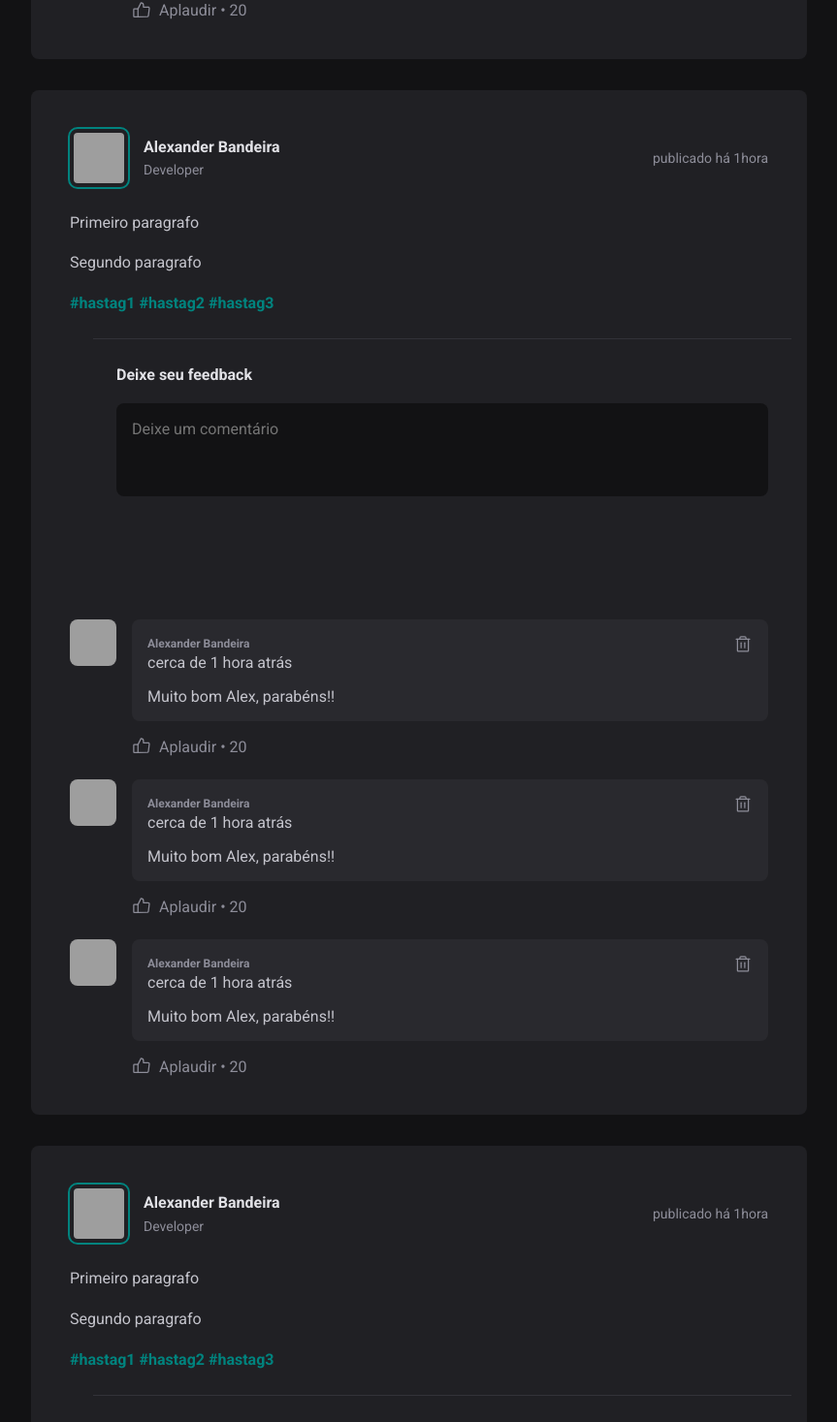
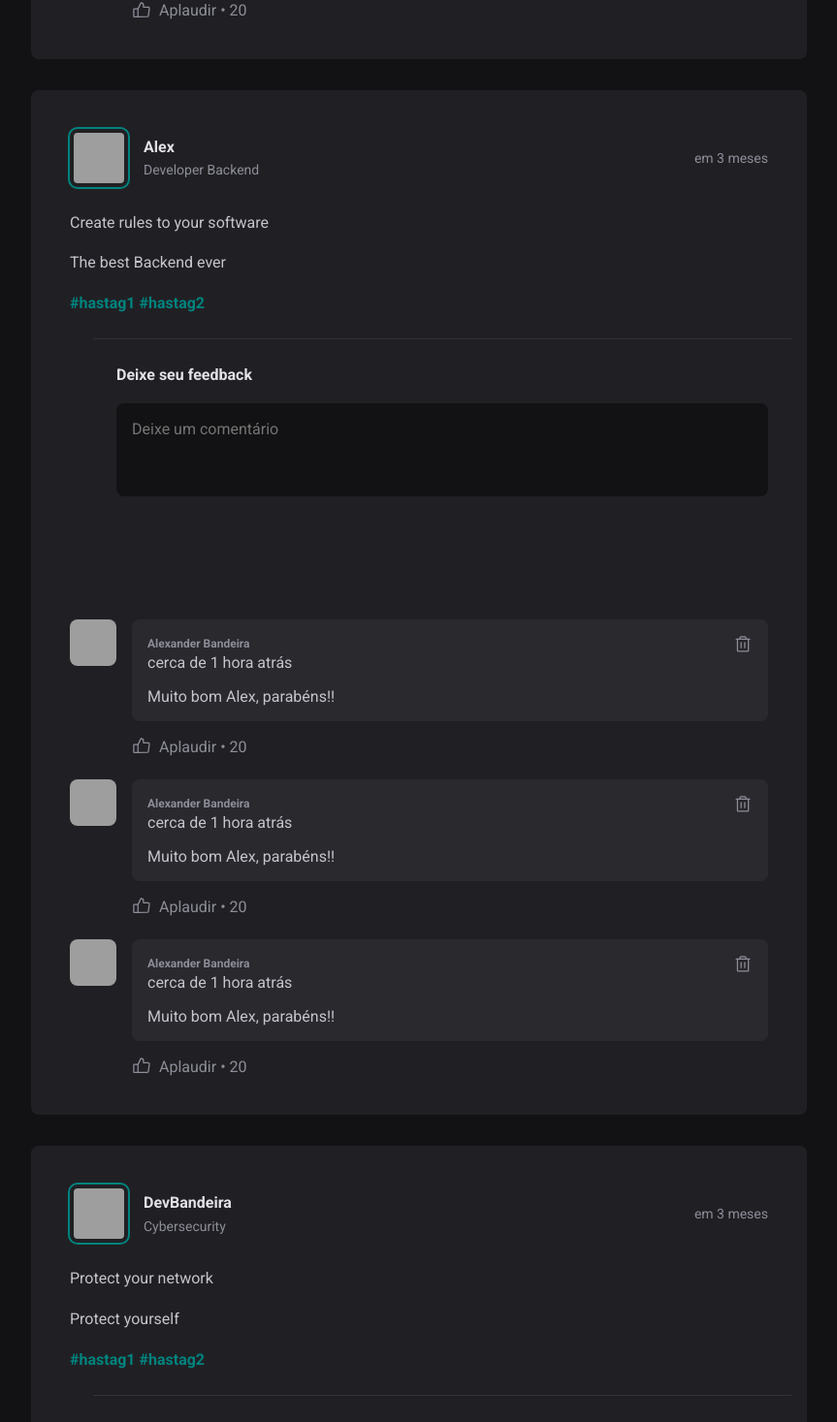
Before and after one commit to devbandeira/Rocketseat, a React (Vite) app in the folder ReactJS/CriandoPrimeiroProjeto/01-fundamentos-reactjs/: page / in a window 1280 px wide. Shown: the part 1095-2562 px from the top of the page at 97% size, without its empty margins (352-1215 px from the left). Built offline with nearby package versions, Linux system fonts and the light colour scheme; grey boxes are pictures that could not be loaded.

Commit message:
iterando o jsx - pripriedade do Post- Lib para formatar DATA- criacao de um DB fixo-iteracoes com JS no JSX

```diff
--- a/ReactJS/CriandoPrimeiroProjeto/01-fundamentos-reactjs/package.json
+++ b/ReactJS/CriandoPrimeiroProjeto/01-fundamentos-reactjs/package.json
@@ -10,6 +10,9 @@
     "preview": "vite preview"
   },
   "dependencies": {
+    "@date-io/date-fns": "^1.3.13",
+    "date-fn": "^0.0.2",
+    "date-fns": "^2.8.1",
     "phosphor-react": "^1.4.1",
     "react": "^18.2.0",
     "react-dom": "^18.2.0"
--- a/ReactJS/CriandoPrimeiroProjeto/01-fundamentos-reactjs/src/App.jsx
+++ b/ReactJS/CriandoPrimeiroProjeto/01-fundamentos-reactjs/src/App.jsx
@@ -1,22 +1,88 @@
-import {Post} from "./components/Post";
+import { Post } from "./components/Post";
 import { Header } from "./components/Header";
 import { Sidebar } from "./components/Sidebar";
 
 import styles from "./App.module.css"; /*Posso ter um importe GLOBAL e um não global */
 import "./global.css";
 
+//Quais infos variam de um post para o outro
+// author: {avatar_url: "", name: "", role: ""}
+// publishedAt: Date
+// content: String
+
+//Simulando um backend, pai
+//OBS DICA -> Evitar a todo custo que o BACKEND retorne HTML
+const posts = [
+  {
+    id: 1,
+    author: {
+      avatarUrl: "https://github.com/diego3g.png",
+      name: "Alexander",
+      role: "Developer",
+    },
+    content: [
+      { type: "paragraph", content: "Primeiro paragrafo" },
+      { type: "paragraph", content: "Segundoo paragrafo" },
+      { type: "link", content: "#hastag1 #hastag2" },
+    ],
+    publishAt: new Date("2023-12-12T19:00:00Z"),
+  },
+  {
+    id: 2,
+    author: {
+      avatarUrl: "https://github.com/devbandeira.png",
+      name: "Alex",
+      role: "Developer Backend",
+    },
+    content: [
+      { type: "paragraph", content: "Create rules to your software" },
+      { type: "paragraph", content: "The best Backend ever" },
+      { type: "link", content: "#hastag1 #hastag2" },
+    ],
+    publishAt: new Date("2023-12-15T12:00:00Z"),
+  },
+  {
+    id: 3,
+    author: {
+      avatarUrl: "https://github.com/maykbrito.png",
+      name: "DevBandeira",
+      role: "Cybersecurity",
+    },
+    content: [
+      { type: "paragraph", content: "Protect your network" },
+      { type: "paragraph", content: "Protect yourself" },
+      { type: "link", content: "#hastag1 #hastag2" },
+    ],
+    publishAt: new Date("2023-12-17T07:00:00Z"),
+  },
+];
+//ITERAÇÃO -> UMA DAS COSIAS MAIS IMPORTANTES DO REACTJS (ESTRUTURA DE REPETIÇÃO E PARA CADA POSIÇÃO DO ARRAY EU VOU FAZER ALGO)
+//Sempre dentro do JSX onde temos HTML, sempre vamos usar o MAP, pois o MAP tem retorno, diferente do forEach
+
+// {/* MINHAS VARIAVEIS QUE ESTÁO ARMAZENANDO MEU 'BACKEND FICTICIO' */}
+// {/* Não posso usar o método foreach, pq ele percorre o array, mas ele não tem nenhum retorno, sempre algo vai ser VOID
+// nada vai ser exibido em tela. Nesses casos devemos usar algo semelhante, mas que reotrne algo dentro dele
+//  */}
+
 /*<div className={styles.wrapper}></div> -> Qnd uso Styles.Já Mosta o que tenho dentro do meu App.module.css
 Devido CSS Modules extensão*/
 function App() {
+
   return (
     <>
       <Header />
       <div className={styles.wrapper}>
         <Sidebar />
         <main>
-          <Post />
-          <Post name="Duda" post="Nuevo Poste 2" />
-          <Post name="Allan" post=" New Poste 3" />
+          {posts.map((post) => {
+            return (
+              <Post
+                author={post.author}
+                content={post.content}
+                publishAt={post.publishAt}
+              />
+            )
+          })}
         </main>
       </div>
     </>
--- a/ReactJS/CriandoPrimeiroProjeto/01-fundamentos-reactjs/src/components/Post.jsx
+++ b/ReactJS/CriandoPrimeiroProjeto/01-fundamentos-reactjs/src/components/Post.jsx
@@ -1,35 +1,61 @@
+import { format, formatDistanceToNow } from "date-fns";
+import ptBR from "date-fns/locale/pt-BR";
+
 import { Avatar } from "./Avatar";
 import { Comment } from "./Comment";
 import styles from "./Post.module.css";
 
-export function Post() {
+//Quais infos variam de um post para o outro
+// author: {avatar_url: "", name: "", role: ""}
+// publishedAt: Date
+// content: String
+
+//Pondo src={} entre chaves pq é uma variavel JS
+//para não ter que ficar escrevendo toda hora props.author, props., props. faço desestruturação do que vou usar apenas
+export function Post({ author, publishAt, content }) {
+  console.log(publishAt + "   destruido");
+
+  const publishedDateFormatted = format(
+    publishAt,
+    "d 'de' LLLL 'às' HH:mm'h'",
+    {
+      locale: ptBR,
+    }
+  );
+
+  const publishedDateRelativeToNow = formatDistanceToNow(publishAt, {
+    locale: ptBR,
+    addSuffix: true,
+  });
+
   return (
     <article className={styles.post}>
       <header>
         <div className={styles.author}>
-          <Avatar
-
-            src="https://github.com/devbandeira.png"
-          />
+          <Avatar src={author.avatarUrl} />
           <div className={styles.authorInfo}>
-            <strong>Alexander Bandeira</strong>
-            <span>Developer</span>
+            <strong>{author.name}</strong>
+            <span>{author.role}</span>
           </div>
         </div>
 
-        <time title="23 de Janeiro às 10:00" dateTime="2023-01-11">
-          publicado há 1hora
+        <time title={publishedDateFormatted} dateTime={publishAt.toISOString()}>
+          {publishedDateRelativeToNow}
         </time>
       </header>
 
       <div className={styles.content}>
-        <p>Primeiro paragrafo</p>
-        <p>Segundo paragrafo</p>
-        {/* formas de por espaço, como um backspace no REACT {'    '} */}
-        <p>
-          <a href=""> #hastag1</a> <a href=""> #hastag2</a>{" "}
-          <a href=""> #hastag3</a>
-        </p>{" "}
+        {content.map((line) => {
+          if (line.type == "paragraph") {
+            return <p>{line.content}</p>;
+          } else if (line.type == "link") {
+            return (
+              <p>
+                <a href="">{line.content}</a>
+              </p>
+            );
+          }
+        })}
       </div>
 
       {/*Construção da parte de comentário */}
```
Also changed, not shown: 1 other file (tests, documents, lock files or other folders).
